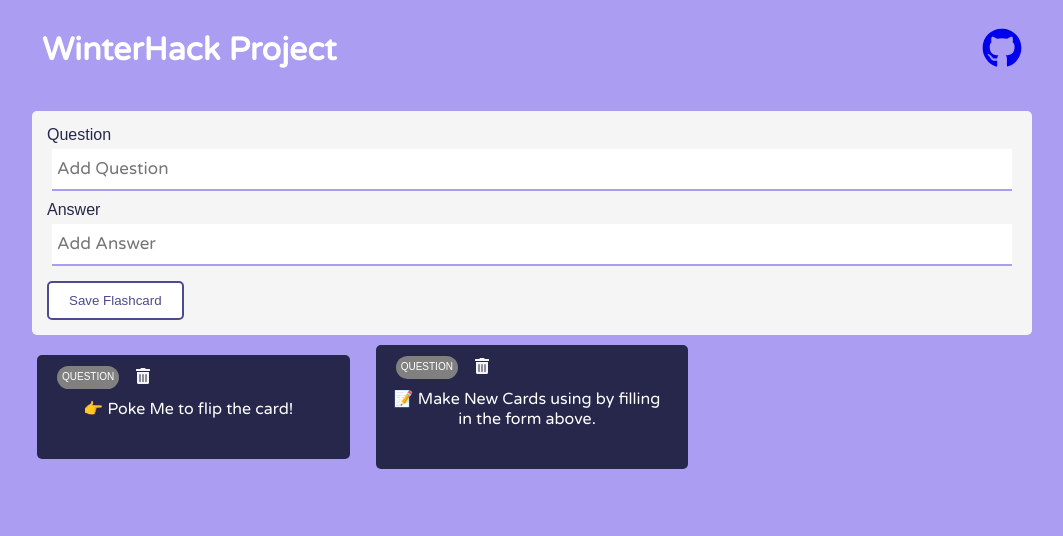
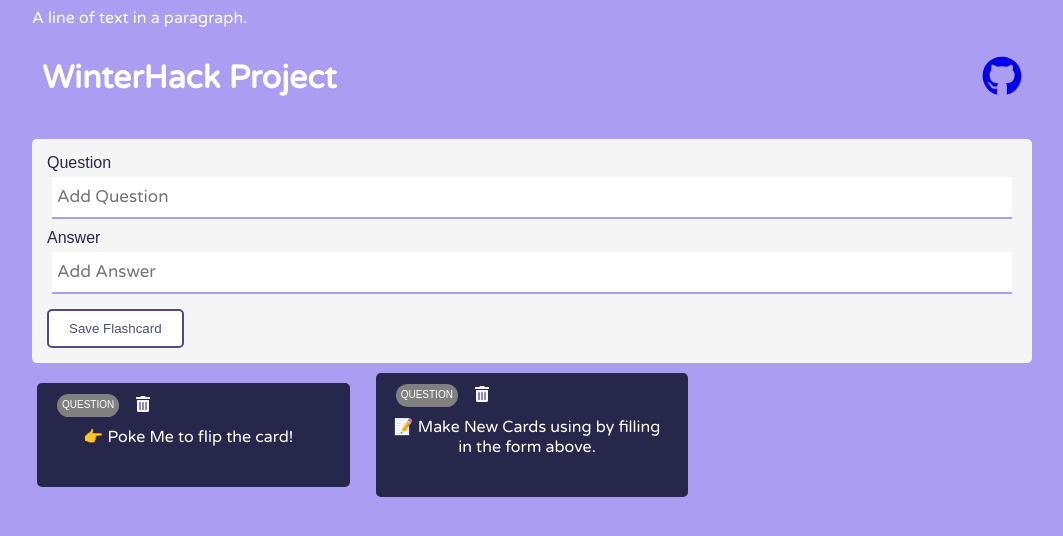
Before and after one commit to Qwek-alt/WinterHack, a React (Create React App) app: page / in a window 1280 px wide. Shown: the top 536 px of the page, without its empty margins (108-1171 px from the left). Built offline with nearby package versions, Linux system fonts and the light colour scheme; a web font is replaced by a local one.

Commit message:
Create Base SlateEditor

```diff
--- a/package.json
+++ b/package.json
@@ -13,6 +13,8 @@
     "react-dom": "^17.0.2",
     "react-icons": "^4.2.0",
     "react-scripts": "4.0.3",
+    "slate": "^0.63.0",
+    "slate-react": "^0.65.2",
     "web-vitals": "^1.1.2"
   },
   "scripts": {
--- a/src/App.js
+++ b/src/App.js
@@ -1,38 +1,29 @@
-import { useState } from 'react'
+// Import React Dependncies
+import { useEffect, useMemo, useState } from 'react'
+
+// Import Stylesheet
 import './index.css'
 
+// Import Custom Components
 import Header from './components/Header'
 import FlashcardList from './components/FlashcardList'
 import AddFlashcard from './components/AddFlashcard'
-import Tag from './components/Tag'
+import SlateEditor from './SlateEditor'
 
 function App() {
   const [showAddFlashcard, setShowAddFlashcard] = useState(true)
+
+  // Temporary Flashcard Array #TODO: backend database
   const [flashcards, setFlashcards] = useState([
     {
       id: 1,
       question: '👉 Poke Me to flip the card!',
       answer: '👋 Hello There, Welcome to my WinterHack Project.',
-      tags: [
-        {
-          id: 1,
-          text: 'tag1',
-        },
-        {
-          id: 2,
-          text: 'english',
-        }
-      ],
     },
     {
       id: 2,
       question: '📝 Make New Cards using by filling in the form above.',
       answer: '🗑️ Delete Cards by clicking on the trash bin.',
-      tags: [{
-        id: 1,
-        text: 'tag1'
-      }
-      ],
     }
   ])
 
@@ -48,8 +39,10 @@
     setFlashcards(flashcards.filter((flashcard) => flashcard.id !== id))
   }
 
+
   return (
     <div className="App">
+      <SlateEditor />
       <Header
         onAdd={() => setShowAddFlashcard(!showAddFlashcard)}
         showAdd={showAddFlashcard}
--- /dev/null
+++ b/src/SlateEditor.js
@@ -0,0 +1,30 @@
+// Import React Dependncies
+import { useEffect, useMemo, useState } from 'react'
+
+// Import Slate Editor Factory and Components
+import { createEditor } from 'slate'
+import { Slate, Editable, withReact } from 'slate-react'
+
+const SlateEditor = () => {
+    // Create Slate editor
+    const editor = useMemo(() => withReact(createEditor()), [])
+    const [value, setValue] = useState([
+        {
+        type: 'paragraph',
+        children: [{ text: 'A line of text in a paragraph.' }],
+        },
+    ])
+    return (
+        <div>
+            <Slate
+                editor={editor}
+                value={value}
+                onChange={newValue => setValue(newValue)}
+            >
+                <Editable />
+            </Slate>
+        </div>
+    )
+}
+
+export default SlateEditor
```
Also changed, not shown: 1 other file (tests, documents, lock files or other folders).
